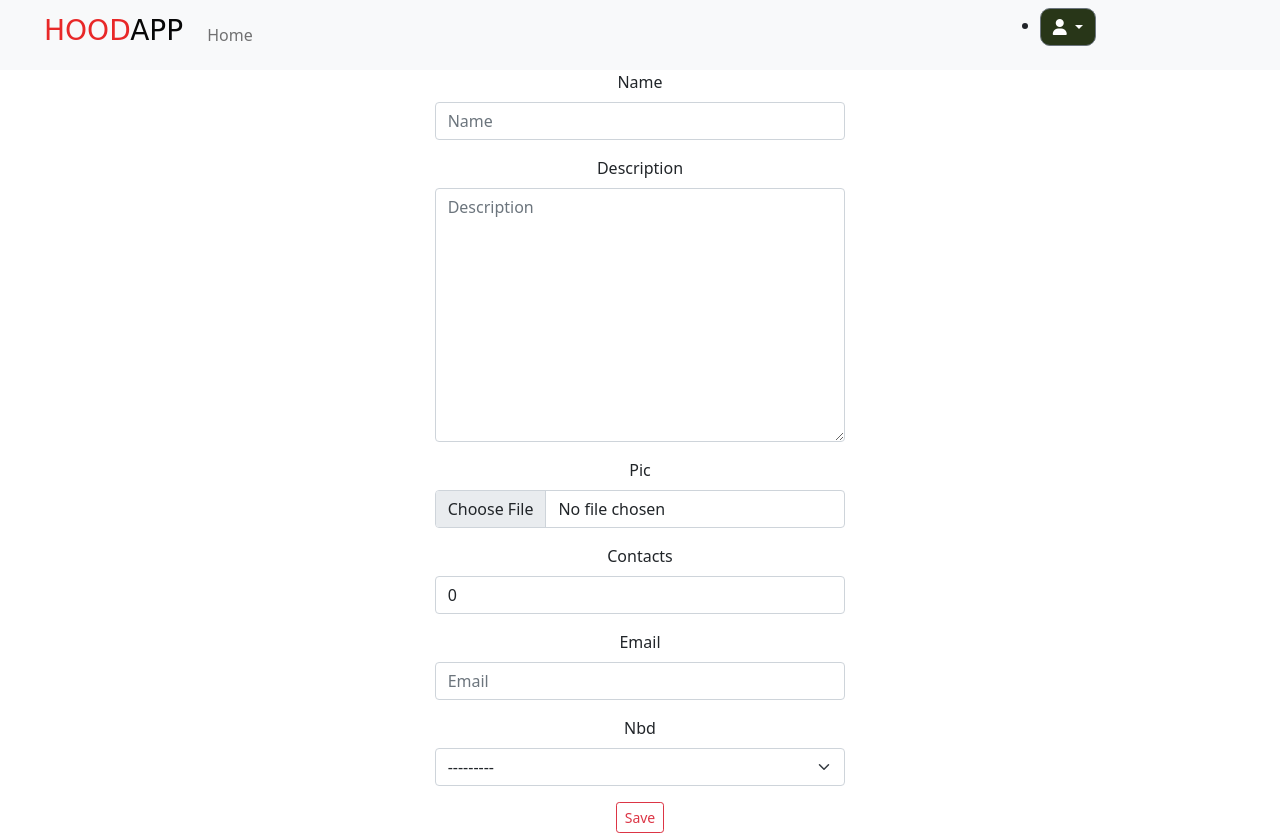
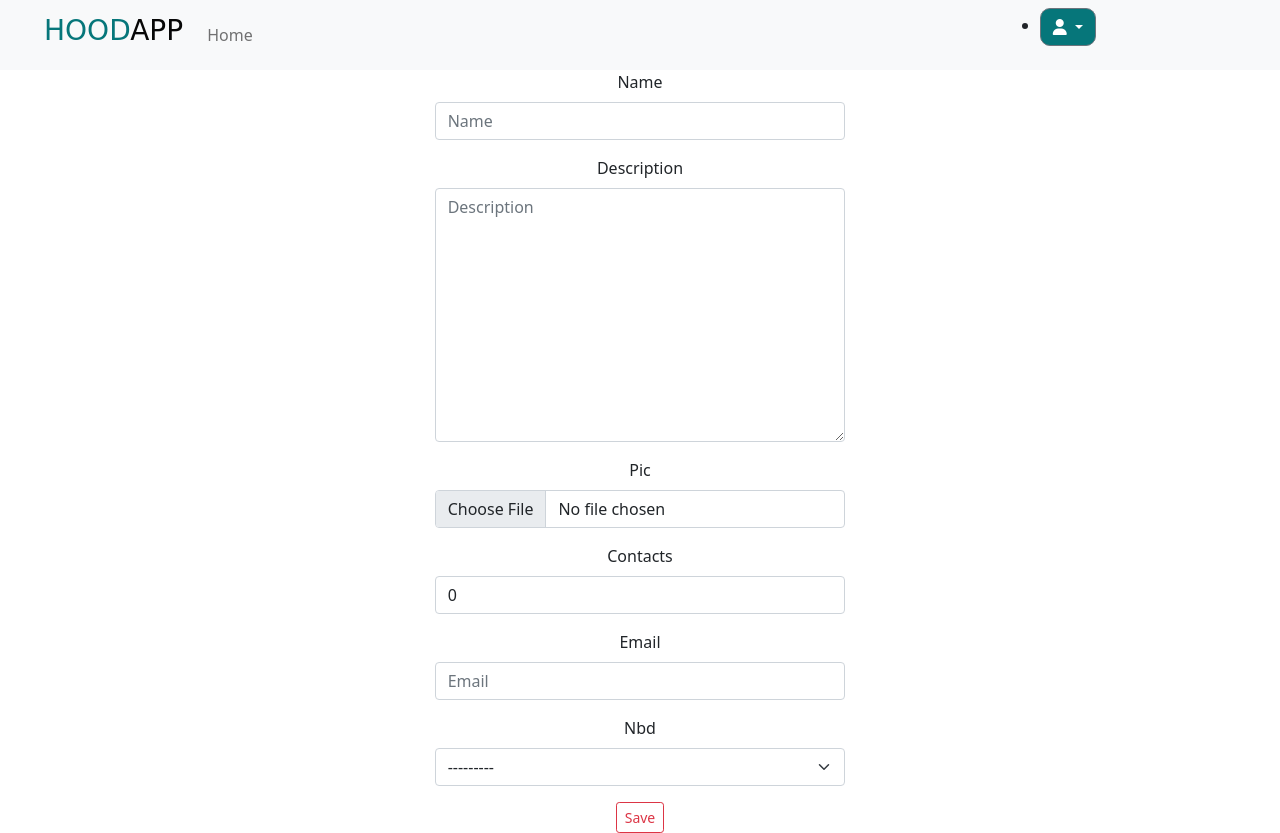
Before and after one commit to Teresiah-cpu/Hood_alert, a Django app: page /add/health/ in a window 1280 px wide. Run offline with Django 3.2, Linux system fonts and the light colour scheme; the visitor is signed in with stand-in values (Sample User, id 1); data that the repository does not hold is empty; some libraries are stand-ins or nearby versions; some web fonts are replaced.

Commit message:
ft:this will add style to navbar

```diff
--- a/hoodapp/templates/navbar.html
+++ b/hoodapp/templates/navbar.html
@@ -13,7 +13,7 @@
         <div class="collapse navbar-collapse" id="navbarSupportedContent">
             <!-- Navbar brand -->
             <a class="navbar-brand mt-2 mt-lg-0" href="#">
-                <h3 style="font-family: '', cursive; color: rgb(232, 40, 40); padding-left: 20px;">HOOD<span
+                <h3 style="font-family: '', cursive; color: rgb(6, 118, 122); padding-left: 20px;">HOOD<span
                         style="font-family: '', cursive;"></span><span
                         style="font-family: '', cursive; color: rgb(7, 7, 7);">APP</span></h3>
             </a>
@@ -32,7 +32,7 @@
             <ul>
                 <li class="dropdown">
                     <a class="btn btn-secondary dropdown-toggle" type="button"
-                        style="background-color:rgb(40, 54, 24); color: white; border-radius: 10px;"
+                        style="background-color: rgb(6, 118, 122); color: white; border-radius: 10px;"
                         id="dropdownMenuButton1" data-bs-toggle="dropdown" aria-expanded="false"><i class="fa fa-user"
                             aria-hidden="true"></i>
                         <span class="caret"></span>
```
